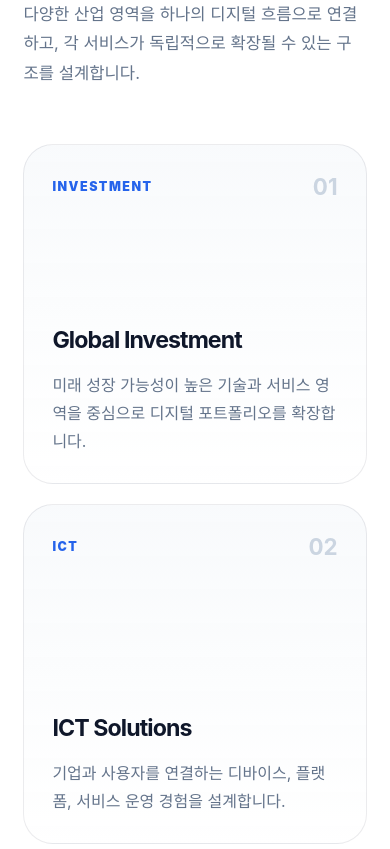
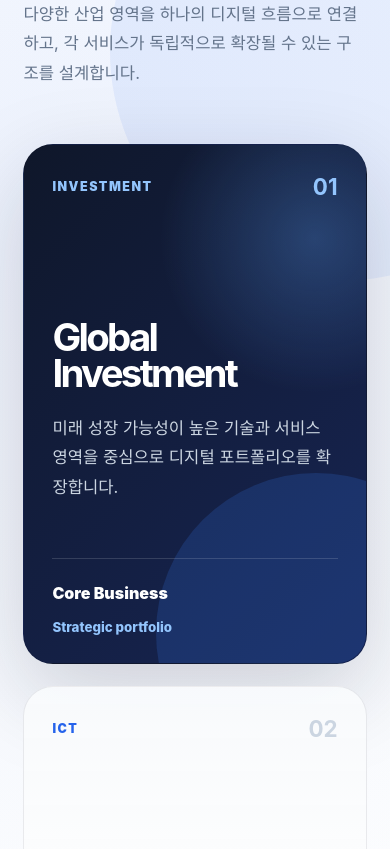
Before and after one commit to bongmyung-ye/nexora-corporate-web, a React (Vite) app in the folder web/: page / in a window 390 px wide. Shown: the part 4095-4944 px from the top of the page. Built offline with nearby package versions, Linux system fonts and the light colour scheme.

Commit message:
Enhance business portfolio interaction

```diff
--- a/web/src/App.css
+++ b/web/src/App.css
@@ -1090,3 +1090,208 @@
     display: none;
   }
 }
+
+.business-portfolio-section {
+  position: relative;
+  overflow: hidden;
+  background:
+    radial-gradient(circle at 10% 12%, rgba(37, 99, 235, 0.08), transparent 28%),
+    linear-gradient(180deg, #ffffff 0%, #f8fafc 100%);
+}
+
+.business-portfolio-section::before {
+  content: "";
+  position: absolute;
+  right: -180px;
+  top: 80px;
+  width: 460px;
+  height: 460px;
+  border-radius: 999px;
+  background: rgba(37, 99, 235, 0.08);
+  pointer-events: none;
+}
+
+.portfolio-heading {
+  position: relative;
+  z-index: 1;
+}
+
+.portfolio-showcase {
+  position: relative;
+  z-index: 1;
+  display: grid;
+  grid-template-columns: minmax(360px, 0.95fr) minmax(0, 1.25fr);
+  gap: 22px;
+  margin-top: 56px;
+}
+
+.portfolio-support-grid {
+  grid-template-columns: repeat(2, minmax(0, 1fr));
+  margin-top: 0;
+}
+
+.portfolio-card {
+  position: relative;
+  overflow: hidden;
+}
+
+.portfolio-card::after {
+  content: "";
+  position: absolute;
+  inset: auto 24px 22px auto;
+  width: 42px;
+  height: 42px;
+  border-radius: 999px;
+  background:
+    linear-gradient(135deg, rgba(37, 99, 235, 0.14), rgba(56, 189, 248, 0.2));
+  opacity: 0;
+  transform: scale(0.8);
+  transition:
+    opacity 0.24s ease,
+    transform 0.24s ease;
+}
+
+.portfolio-card:hover::after {
+  opacity: 1;
+  transform: scale(1);
+}
+
+.portfolio-card-featured {
+  min-height: 700px;
+  color: #ffffff;
+  background:
+    radial-gradient(circle at 85% 18%, rgba(96, 165, 250, 0.28), transparent 30%),
+    linear-gradient(135deg, #0f172a 0%, #172554 100%);
+  box-shadow: 0 30px 90px rgba(15, 23, 42, 0.18);
+}
+
+.portfolio-card-featured::before {
+  content: "";
+  position: absolute;
+  right: -110px;
+  bottom: -130px;
+  width: 320px;
+  height: 320px;
+  border-radius: 999px;
+  background: rgba(59, 130, 246, 0.18);
+  transition: transform 0.35s ease;
+}
+
+.portfolio-card-featured:hover::before {
+  transform: translate3d(-24px, -18px, 0) scale(1.08);
+}
+
+.portfolio-card-featured .portfolio-card-top span,
+.portfolio-card-featured .portfolio-card-top strong {
+  color: #93c5fd;
+}
+
+.featured-business-copy {
+  position: relative;
+  z-index: 1;
+  margin-top: auto;
+}
+
+.portfolio-card-featured h3 {
+  max-width: 520px;
+  margin: 0 0 22px;
+  color: #ffffff;
+  font-size: clamp(2.4rem, 4vw, 4.8rem);
+  line-height: 0.96;
+  letter-spacing: -0.07em;
+}
+
+.portfolio-card-featured p {
+  max-width: 520px;
+  color: #cbd5e1;
+  font-size: 1.04rem;
+}
+
+.featured-business-footer {
+  position: relative;
+  z-index: 1;
+  display: flex;
+  align-items: center;
+  justify-content: space-between;
+  gap: 16px;
+  margin-top: 56px;
+  padding-top: 24px;
+  border-top: 1px solid rgba(255, 255, 255, 0.14);
+}
+
+.featured-business-footer span {
+  color: #ffffff;
+  font-weight: 900;
+}
+
+.featured-business-footer small {
+  color: #93c5fd;
+  font-weight: 800;
+}
+
+.portfolio-card-compact {
+  min-height: 340px;
+}
+
+.portfolio-card-compact h3 {
+  margin-top: auto;
+}
+
+.portfolio-card-link {
+  margin-top: 24px;
+  color: #2563eb;
+  font-size: 0.9rem;
+  font-weight: 900;
+  opacity: 0;
+  transform: translateY(8px);
+  transition:
+    opacity 0.22s ease,
+    transform 0.22s ease;
+}
+
+.portfolio-card-compact:hover .portfolio-card-link {
+  opacity: 1;
+  transform: translateY(0);
+}
+
+.portfolio-card-compact:nth-child(2),
+.portfolio-card-compact:nth-child(5) {
+  transform: translateY(36px);
+}
+
+.portfolio-card-compact:nth-child(2):hover,
+.portfolio-card-compact:nth-child(5):hover {
+  transform: translateY(22px);
+}
+
+@media (max-width: 1180px) {
+  .portfolio-showcase {
+    grid-template-columns: 1fr;
+  }
+
+  .portfolio-card-featured {
+    min-height: 560px;
+  }
+
+  .portfolio-card-compact:nth-child(2),
+  .portfolio-card-compact:nth-child(5),
+  .portfolio-card-compact:nth-child(2):hover,
+  .portfolio-card-compact:nth-child(5):hover {
+    transform: none;
+  }
+}
+
+@media (max-width: 900px) {
+  .portfolio-support-grid {
+    grid-template-columns: 1fr;
+  }
+
+  .portfolio-card-featured {
+    min-height: 520px;
+  }
+
+  .featured-business-footer {
+    align-items: flex-start;
+    flex-direction: column;
+  }
+}
--- a/web/src/components/BusinessPortfolioSection.tsx
+++ b/web/src/components/BusinessPortfolioSection.tsx
@@ -1,8 +1,14 @@
 import { businessPortfolio } from "../data/site";
 
 export function BusinessPortfolioSection() {
+    const [featuredBusiness, ...supportingBusinesses] = businessPortfolio;
+
     return (
-        <section className="section business-portfolio-section reveal" id="business" data-reveal>
+        <section
+            className="section business-portfolio-section reveal"
+            id="business"
+            data-reveal
+        >
             <div className="section-heading portfolio-heading">
                 <span className="eyebrow">Business</span>
                 <h2>AI와 디지털 경험을 중심으로 확장되는 비즈니스 포트폴리오</h2>
@@ -12,17 +18,39 @@ export function BusinessPortfolioSection() {
                 </p>
             </div>
 
-            <div className="portfolio-grid">
-                {businessPortfolio.map((item, index) => (
-                    <article className="portfolio-card" key={item.title}>
+            <div className="portfolio-showcase">
+                <article className="portfolio-card portfolio-card-featured">
+                    <div className="portfolio-card-top">
+                        <span>{featuredBusiness.tag}</span>
+                        <strong>01</strong>
+                    </div>
+
+                    <div className="featured-business-copy">
+                        <h3>{featuredBusiness.title}</h3>
+                        <p>{featuredBusiness.description}</p>
+                    </div>
+
+                    <div className="featured-business-footer">
+                        <span>Core Business</span>
+                        <small>Strategic portfolio</small>
+                    </div>
+                </article>
+
+                <div className="portfolio-grid portfolio-support-grid">
+                    {supportingBusinesses.map((item, index) => (
+                        <article className="portfolio-card portfolio-card-compact" key={item.title}>
                             <div className="portfolio-card-top">
                                 <span>{item.tag}</span>
-                            <strong>{String(index + 1).padStart(2, "0")}</strong>
+                                <strong>{String(index + 2).padStart(2, "0")}</strong>
                             </div>
+
                             <h3>{item.title}</h3>
                             <p>{item.description}</p>
+
+                            <div className="portfolio-card-link">View business</div>
                         </article>
                     ))}
+                </div>
             </div>
         </section>
     );
```
Lines whose indentation alone changed are shown as unchanged.
